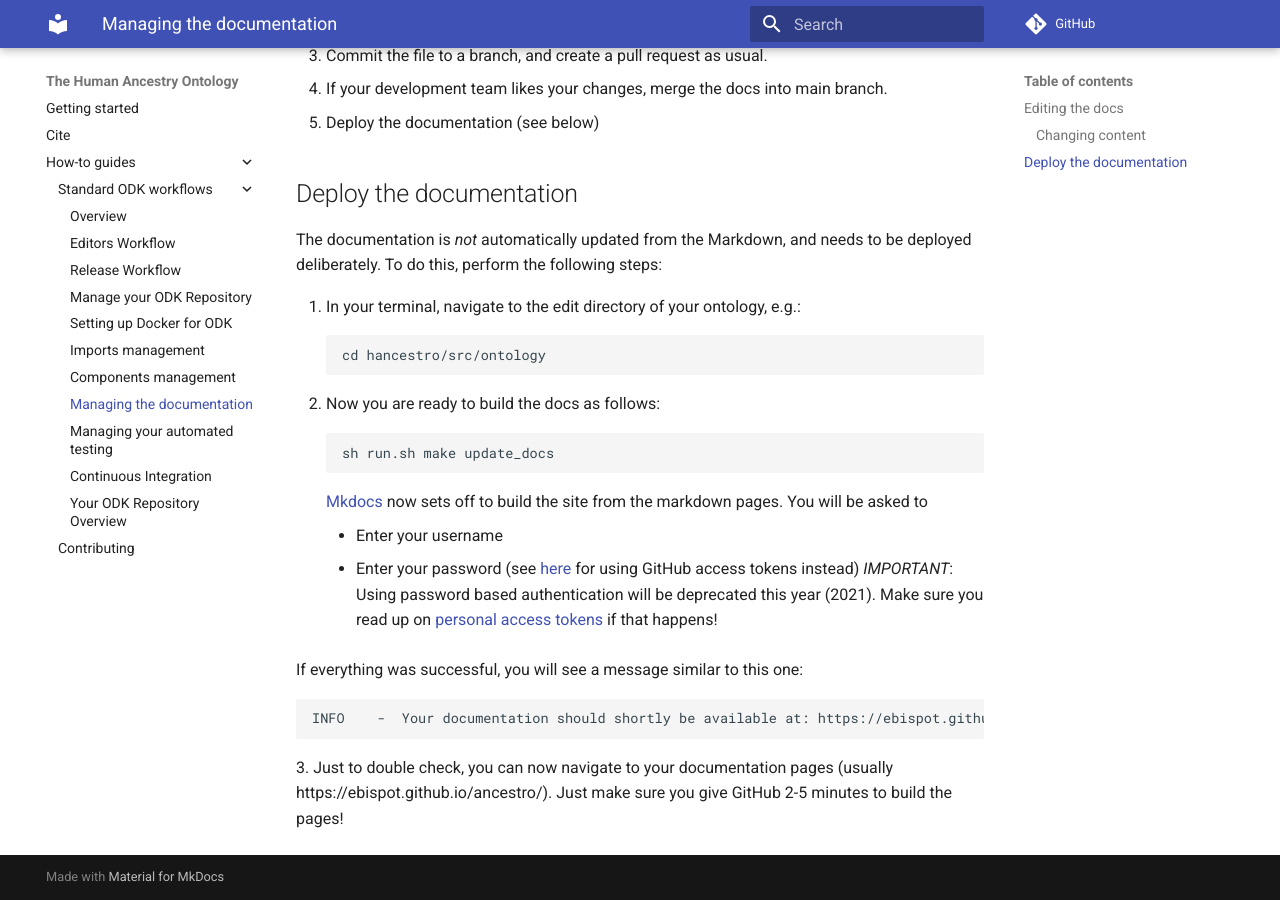
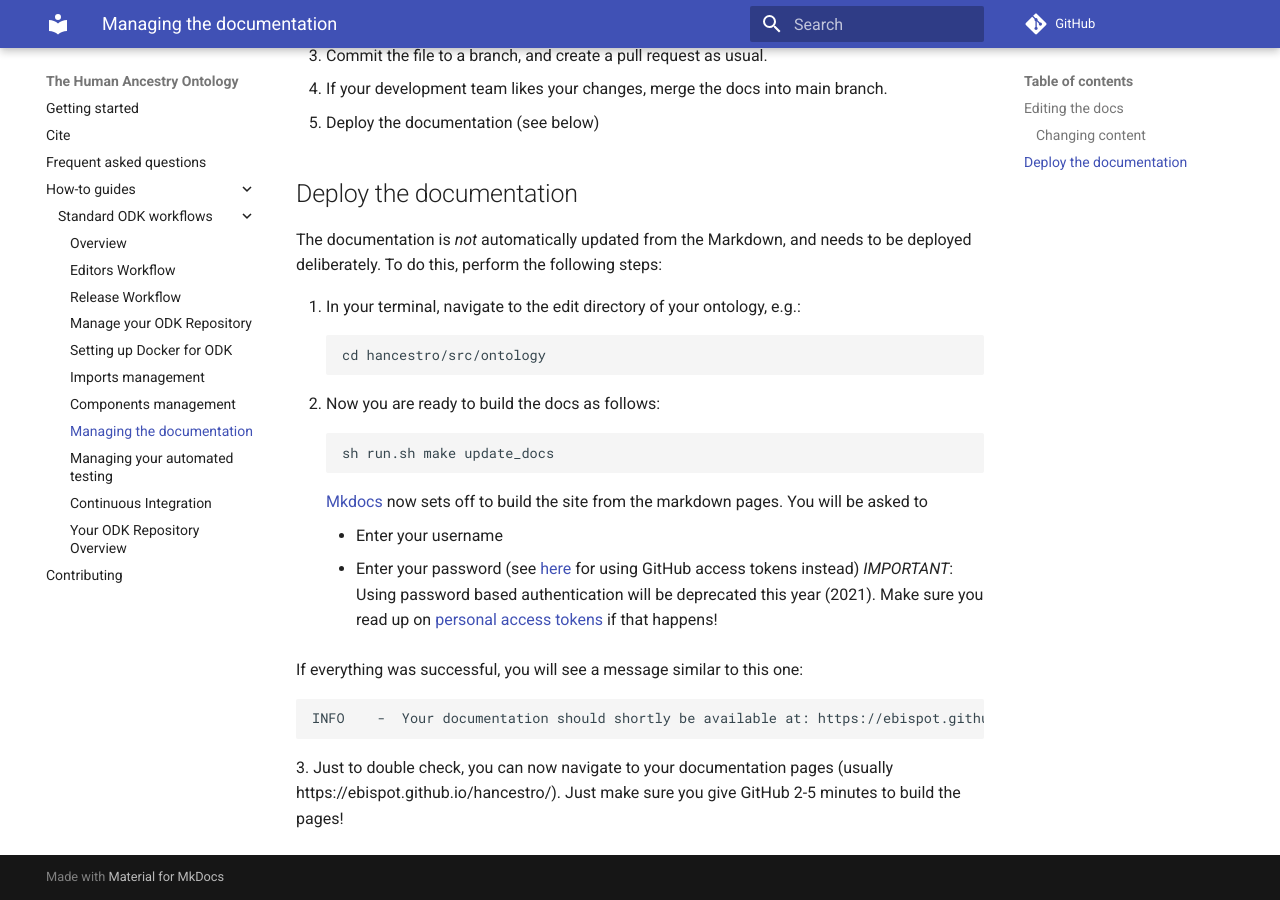
Before and after one commit to EBISPOT/hancestro, an MkDocs documentation site: the page built from docs/odk-workflows/ManageDocumentation.md, in a window 1280 px wide and 900 px high, scrolled down 832 px. Built offline with MkDocs 1.6.1 and Material for MkDocs 9.7.7, drawn with Linux system fonts in a browser that asks for light colours; comment, search, counter and statistics services are not loaded.

Commit message:
Updated all relevant files to new repo name

````diff
--- a/docs/odk-workflows/ManageDocumentation.md
+++ b/docs/odk-workflows/ManageDocumentation.md
@@ -38,7 +38,7 @@
    If everything was successful, you will see a message similar to this one:
 
    ```
-   INFO    -  Your documentation should shortly be available at: https://ebispot.github.io/ancestro/
+   INFO    -  Your documentation should shortly be available at: https://ebispot.github.io/hancestro/
    ```
-3. Just to double check, you can now navigate to your documentation pages (usually https://ebispot.github.io/ancestro/).
+3. Just to double check, you can now navigate to your documentation pages (usually https://ebispot.github.io/hancestro/).
    Just make sure you give GitHub 2-5 minutes to build the pages!
--- a/mkdocs.yaml
+++ b/mkdocs.yaml
@@ -17,12 +17,13 @@
   - pymdownx.mark
   - pymdownx.tilde
 
-site_url: https://ebispot.github.io/ancestro/
-repo_url: https://github.com/ebispot/ancestro/
+site_url: https://ebispot.github.io/hancestro/
+repo_url: https://github.com/ebispot/hancestro/
 
 nav:
   - Getting started: index.md
   - Cite: cite.md
+  - Frequent asked questions: faq.md
   - How-to guides:
       - Standard ODK workflows:
           - Overview: odk-workflows/index.md
@@ -36,4 +37,4 @@
           - Managing your automated testing: odk-workflows/ManageAutomatedTest.md
           - Continuous Integration: odk-workflows/ContinuousIntegration.md
           - Your ODK Repository Overview: odk-workflows/RepositoryFileStructure.md
-      - Contributing: contributing.md
+  - Contributing: contributing.md
--- a/src/ontology/hancestro-odk.yaml
+++ b/src/ontology/hancestro-odk.yaml
@@ -2,7 +2,7 @@
 title: "The Human Ancestry Ontology"
 github_org: ebispot
 git_main_branch: main
-repo: ancestro
+repo: hancestro
 report_fail_on: ERROR
 reasoner: hermit
 documentation:
````
Also changed, not shown: README.md (+9 -9 lines), docs/faq.md (+1 -1 lines), docs/index.md (+8 -3 lines), docs/odk-workflows/ReleaseWorkflow.md (+1 -1 lines), src/metadata/hancestro.yml (+4 -4 lines), src/ontology/README-editors.md (+2 -2 lines), 4 other files.
